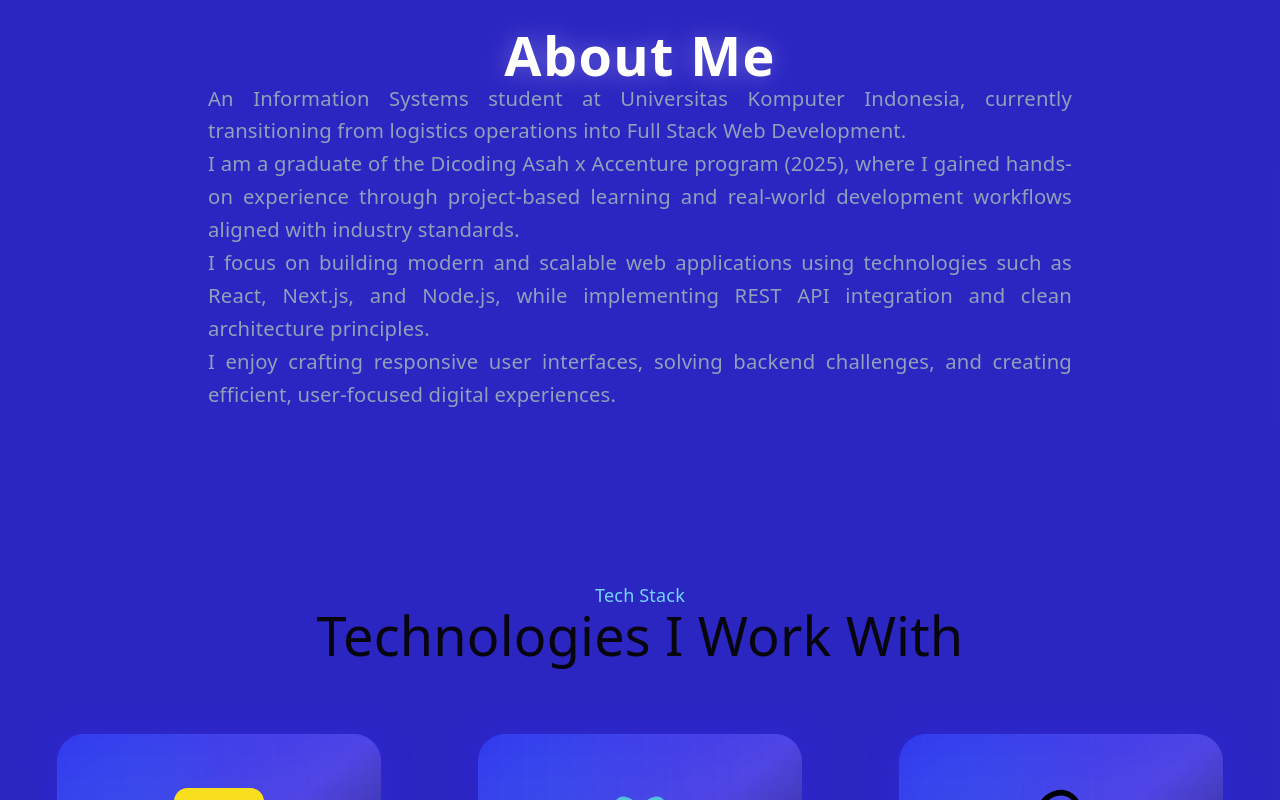
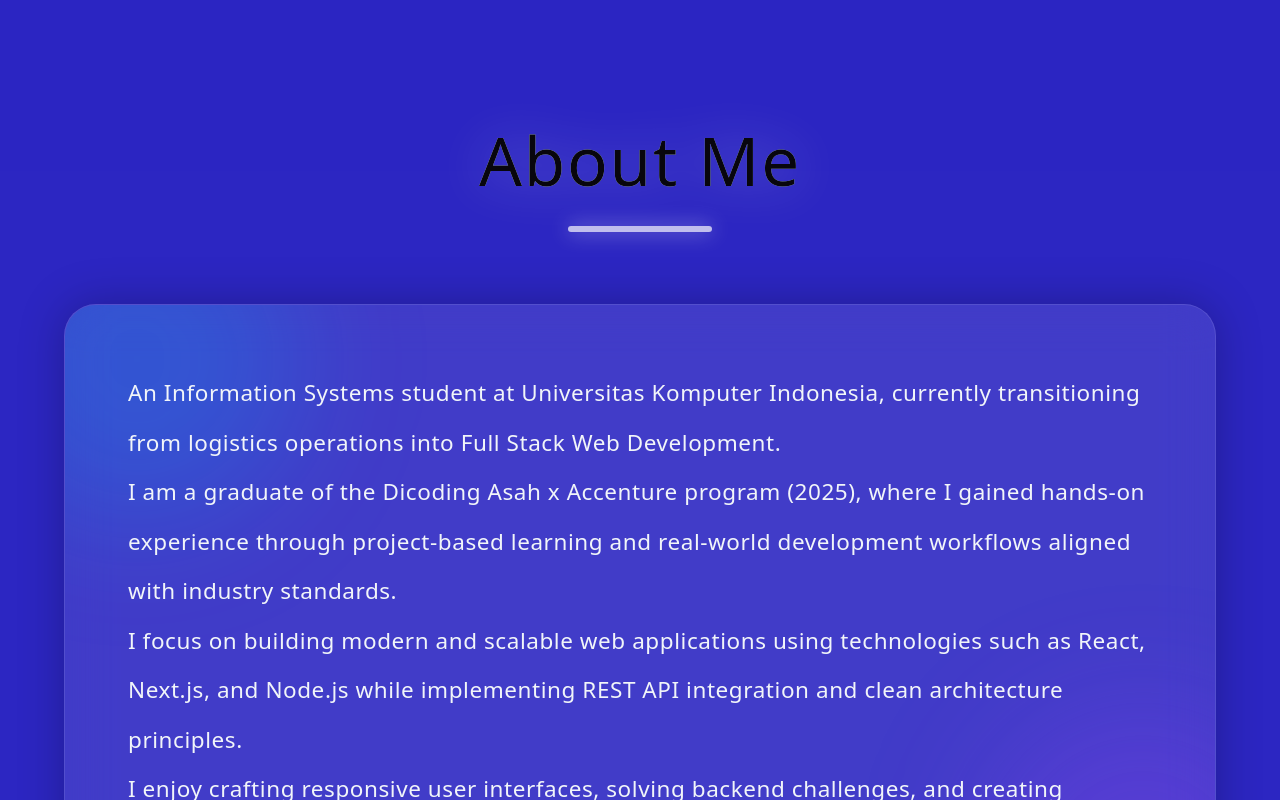
Before and after one commit to mochamadfahmifadillah/portfolio-fahmi-developer, a React (Vite) app in the folder client/: page / in a window 1280 px wide. Shown: the part 1100-1900 px from the top of the page. Built offline with nearby package versions, Linux system fonts and the light colour scheme.

Commit message:
Menambahkan efek pada bagian about

```diff
--- a/client/src/index.css
+++ b/client/src/index.css
@@ -385,4 +385,36 @@ code {
   box-shadow: 0 0 20px rgba(54, 46, 237, 0.45);
 }
 
-/* Spinner */
+/* FADE UP */
+@keyframes fadeUp {
+  from {
+    opacity: 0;
+    transform: translateY(40px);
+  }
+
+  to {
+    opacity: 1;
+    transform: translateY(0);
+  }
+}
+
+/* GRADIENT ANIMATION */
+.animate-gradient {
+  background-size: 300% 300%;
+
+  animation: gradientMove 6s ease infinite;
+}
+
+@keyframes gradientMove {
+  0% {
+    background-position: 0% 50%;
+  }
+
+  50% {
+    background-position: 100% 50%;
+  }
+
+  100% {
+    background-position: 0% 50%;
+  }
+}
--- a/client/src/sections/About.jsx
+++ b/client/src/sections/About.jsx
@@ -1,40 +1,181 @@
 const About = () => {
   return (
-    <section className="px-10 py-6 bg-[#362EED]/80 ">
-      <div className="max-w-3xl mx-auto">
+    <section className="px-6 md:px-10 py-28 bg-[#362EED]/80 overflow-hidden">
+      <div className="max-w-5xl mx-auto">
 
-       <div className="text-center">
-  <p
-    className="
-      text-white
-      text-4xl md:text-5xl
-      font-bold
-      tracking-wide
-      mb-6
-      drop-shadow-[0_0_12px_rgba(255,255,255,0.3)]
-    "
-  >
-    About Me
-  </p>
+        {/* TITLE */}
+        <div
+          className="
+            text-center
+            mb-16
 
-          <div className="space-y-4 text-slate-400 text-lg leading-relaxed text-justify">
-            <p>
-              An Information Systems student at Universitas Komputer Indonesia, currently transitioning from logistics operations into Full Stack Web Development.
+            opacity-0
+            animate-[fadeUp_1s_ease_forwards]
+          "
+        >
+
+          <h2
+            className="
+              text-5xl md:text-6xl
+              font-extrabold
+
+              text-transparent
+              bg-clip-text
+
+              bg-gradient-to-r
+              from-white
+              via-sky-300
+              to-purple-300
+
+              animate-gradient
+
+              tracking-wide
+
+              drop-shadow-[0_0_25px_rgba(255,255,255,0.25)]
+            "
+          >
+            About Me
+          </h2>
+
+          <div
+            className="
+              w-32 h-1.5
+              bg-white/70
+
+              mx-auto
+              mt-7
+
+              rounded-full
+
+              shadow-[0_0_20px_rgba(255,255,255,0.5)]
+            "
+          />
+
+        </div>
+
+        {/* CONTENT CARD */}
+        <div
+          className="
+            relative
+
+            bg-white/10
+            backdrop-blur-xl
+
+            border border-white/10
+
+            rounded-[32px]
+
+            p-8 md:p-14
+
+            overflow-hidden
+
+            shadow-[0_0_45px_rgba(0,0,0,0.25)]
+
+            opacity-0
+            animate-[fadeUp_1.2s_ease_forwards]
+          "
+        >
+
+          {/* GLOW EFFECT */}
+          <div
+            className="
+              absolute
+              w-72 h-72
+
+              bg-sky-400/20
+              blur-3xl
+              rounded-full
+
+              -top-24
+              -left-20
+            "
+          />
+
+          <div
+            className="
+              absolute
+              w-72 h-72
+
+              bg-purple-500/20
+              blur-3xl
+              rounded-full
+
+              -bottom-24
+              -right-20
+            "
+          />
+
+          {/* CONTENT */}
+          <div
+            className="
+              relative
+              z-10
+
+              space-y-8
+
+              text-slate-100
+              text-lg md:text-xl
+
+              leading-[2.2]
+
+              tracking-wide
+
+              text-center
+              md:text-left
+            "
+          >
+
+            <p
+              className="
+                transition-all duration-300
+                hover:translate-x-2
+                hover:text-white
+              "
+            >
+              An Information Systems student at Universitas Komputer Indonesia,
+              currently transitioning from logistics operations into Full Stack
+              Web Development.
             </p>
 
-            <p>
-              I am a graduate of the Dicoding Asah x Accenture program (2025), where I gained hands-on experience through project-based learning and real-world development workflows aligned with industry standards.
+            <p
+              className="
+                transition-all duration-300
+                hover:translate-x-2
+                hover:text-white
+              "
+            >
+              I am a graduate of the Dicoding Asah x Accenture program (2025),
+              where I gained hands-on experience through project-based learning
+              and real-world development workflows aligned with industry
+              standards.
             </p>
 
-            <p>
-              I focus on building modern and scalable web applications using technologies such as React, Next.js, and Node.js, while implementing REST API integration and clean architecture principles.
+            <p
+              className="
+                transition-all duration-300
+                hover:translate-x-2
+                hover:text-white
+              "
+            >
+              I focus on building modern and scalable web applications using
+              technologies such as React, Next.js, and Node.js while
+              implementing REST API integration and clean architecture
+              principles.
             </p>
 
-            <p>
-              I enjoy crafting responsive user interfaces, solving backend challenges, and creating efficient, user-focused digital experiences.
+            <p
+              className="
+                transition-all duration-300
+                hover:translate-x-2
+                hover:text-white
+              "
+            >
+              I enjoy crafting responsive user interfaces, solving backend
+              challenges, and creating efficient, user-focused digital
+              experiences.
             </p>
+
           </div>
-
         </div>
 
       </div>
```
